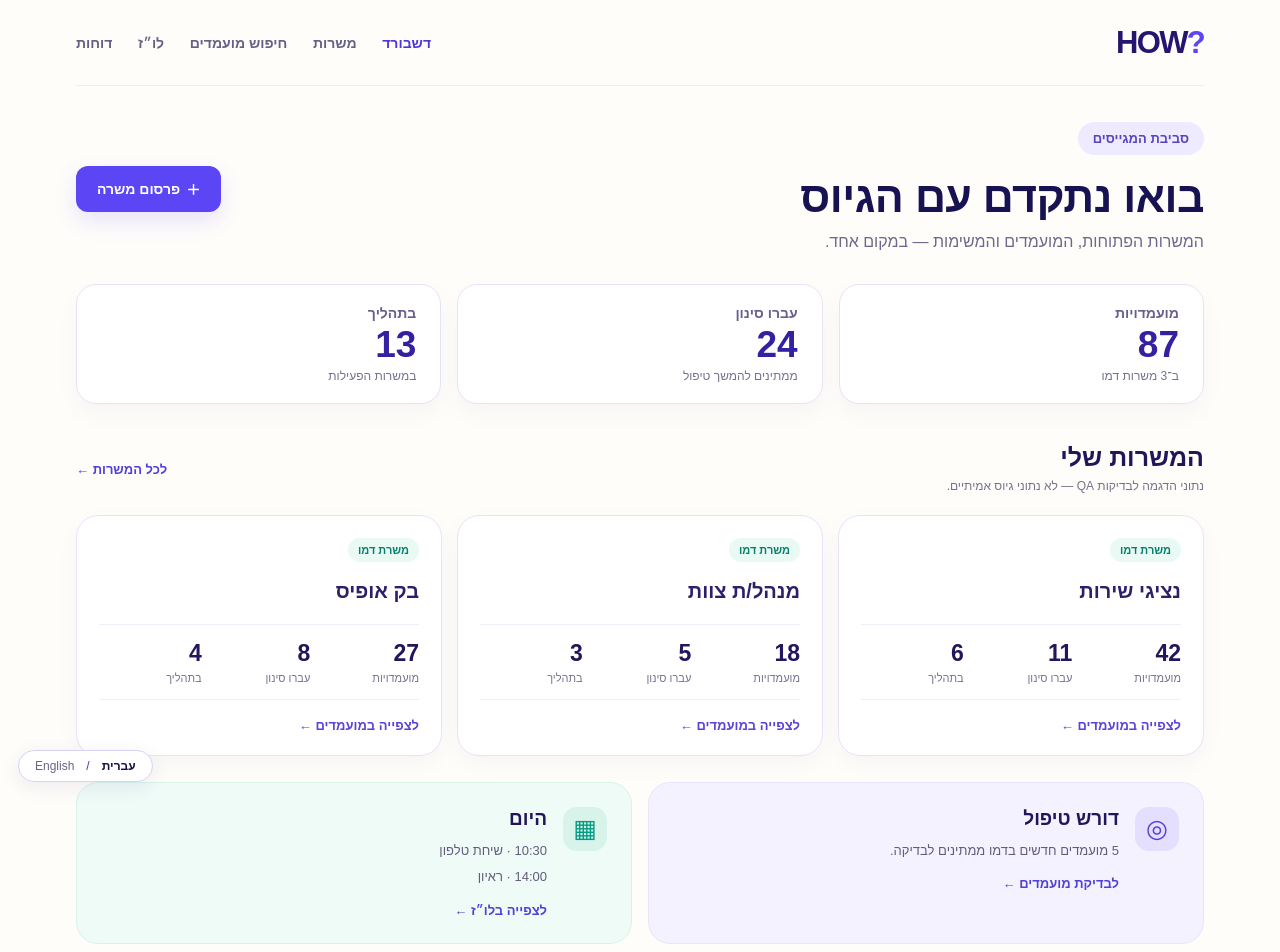
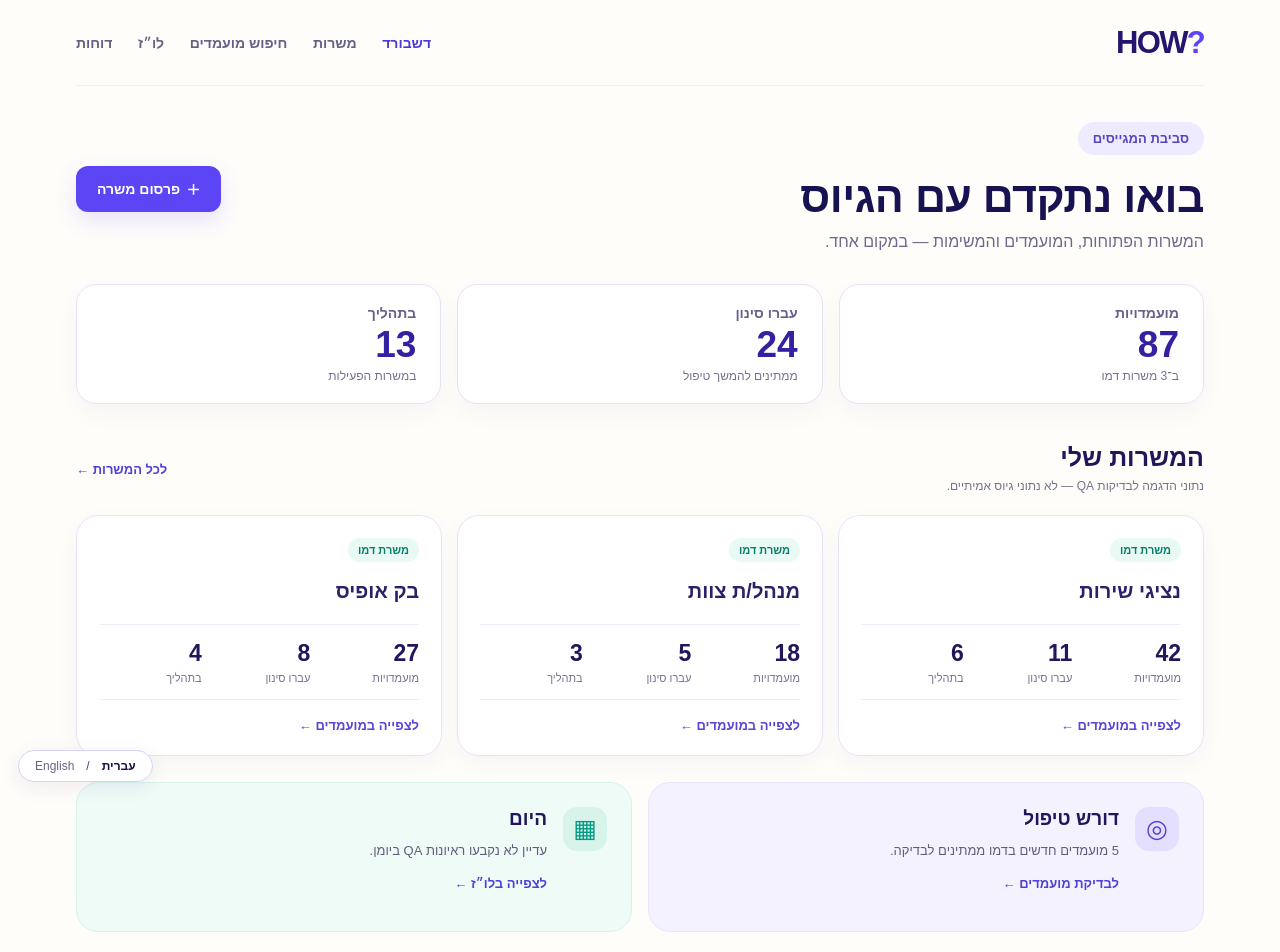
Before and after one commit to IritSel/recruitment-ai, a Next.js app: page /recruiter in a window 1280 px wide. Shown: the top 952 px of the page. Built offline with nearby package versions, Linux system fonts and the light colour scheme.

Commit message:
Show QA interview appointments on recruiter dashboard with deep links

```diff
--- a/app/recruiter/page.tsx
+++ b/app/recruiter/page.tsx
@@ -1,16 +1,19 @@
 "use client";
 import QaDemoBanner from "../components/QaDemoBanner";
 import Link from "next/link";
+import {useEffect,useState} from "react";
 import {useSiteLanguage} from "../components/useSiteLanguage";
 const jobs=[{en:"Customer Service",he:"נציגי שירות",total:42,screened:11,progress:6},{en:"Team Manager",he:"מנהל/ת צוות",total:18,screened:5,progress:3},{en:"Back Office",he:"בק אופיס",total:27,screened:8,progress:4}];
 export default function RecruiterDashboard(){
  const en=useSiteLanguage()==="en";
+ const [appointments,setAppointments]=useState<{id:string;date:string;time:string;name:string;job:string}[]>([]);
+ useEffect(()=>{try{const raw=localStorage.getItem("how-qa-calendar-appointments");if(raw){const a=JSON.parse(raw);if(Array.isArray(a))setAppointments(a)}}catch{}},[]);
  return <main className="shell howRecruiter"><QaDemoBanner/><nav className="nav howRecruiterNav"><Link className="brand" href="/" dir="ltr">HOW<span className="howLogoQuestion">?</span></Link><div className="navlinks"><Link className="howActiveNav" href="/recruiter">{en?"Overview":"דשבורד"}</Link><Link href="/recruiter/jobs">{en?"Jobs":"משרות"}</Link><Link href="/recruiter/candidates">{en?"Candidate search":"חיפוש מועמדים"}</Link><Link href="/recruiter/schedule">{en?"Schedule":"לו״ז"}</Link><Link href="/recruiter/reports">{en?"Reports":"דוחות"}</Link></div></nav>
  <section className="howRecruiterContent">
   <div className="howRecruiterHeading"><div><span className="eyebrow">{en?"Recruiter workspace":"סביבת המגייסים"}</span><h1>{en?"Welcome back":"בואו נתקדם עם הגיוס"}</h1><p>{en?"Your open roles and next steps, in one place.":"המשרות הפתוחות, המועמדים והמשימות — במקום אחד."}</p></div><Link className="button" href="/recruiter/jobs/new"><span aria-hidden="true">＋</span> {en?"Post a job":"פרסום משרה"}</Link></div>
   <div className="howRecruiterStats"><div><span>{en?"Applications":"מועמדויות"}</span><strong>{jobs.reduce((n,j)=>n+j.total,0)}</strong><small>{en?"Across 3 demo roles":"ב־3 משרות דמו"}</small></div><div><span>{en?"Passed screening":"עברו סינון"}</span><strong>{jobs.reduce((n,j)=>n+j.screened,0)}</strong><small>{en?"Ready for review":"ממתינים להמשך טיפול"}</small></div><div><span>{en?"In process":"בתהליך"}</span><strong>{jobs.reduce((n,j)=>n+j.progress,0)}</strong><small>{en?"Across active roles":"במשרות הפעילות"}</small></div></div>
   <div className="howRecruiterSectionTitle"><div><h2>{en?"My jobs":"המשרות שלי"}</h2><p>{en?"Demo data for QA — not live recruitment statistics.":"נתוני הדגמה לבדיקות QA — לא נתוני גיוס אמיתיים."}</p></div><Link href="/recruiter/jobs">{en?"All jobs":"לכל המשרות"} <span aria-hidden="true">←</span></Link></div>
   <div className="howRecruiterJobGrid">{jobs.map(j=><Link key={j.en} href="/recruiter/jobs/1" className="howRecruiterJob"><span className="howJobStatus">{en?"Demo role":"משרת דמו"}</span><h3>{en?j.en:j.he}</h3><div className="howRecruiterJobMetrics"><span><strong>{j.total}</strong>{en?"Applications":"מועמדויות"}</span><span><strong>{j.screened}</strong>{en?"Screened":"עברו סינון"}</span><span><strong>{j.progress}</strong>{en?"In process":"בתהליך"}</span></div><span className="howJobView">{en?"View candidates":"לצפייה במועמדים"} <span aria-hidden="true">←</span></span></Link>)}</div>
-  <div className="howRecruiterBottom"><section className="howActionPanel"><div className="howPanelIcon">◎</div><div><h2>{en?"Needs attention":"דורש טיפול"}</h2><p>{en?"5 new demo candidates are waiting for review.":"5 מועמדים חדשים בדמו ממתינים לבדיקה."}</p><Link href="/recruiter/candidates">{en?"Review candidates":"לבדיקת מועמדים"} ←</Link></div></section><section className="howActionPanel"><div className="howPanelIcon mint">▦</div><div><h2>{en?"Today":"היום"}</h2><p>{en?"10:30 · Phone call":"10:30 · שיחת טלפון"}</p><p>{en?"14:00 · Interview":"14:00 · ראיון"}</p><Link href="/recruiter/schedule">{en?"Open schedule":"לצפייה בלו״ז"} ←</Link></div></section></div>
+  <div className="howRecruiterBottom"><section className="howActionPanel"><div className="howPanelIcon">◎</div><div><h2>{en?"Needs attention":"דורש טיפול"}</h2><p>{en?"5 new demo candidates are waiting for review.":"5 מועמדים חדשים בדמו ממתינים לבדיקה."}</p><Link href="/recruiter/candidates">{en?"Review candidates":"לבדיקת מועמדים"} ←</Link></div></section><section className="howActionPanel"><div className="howPanelIcon mint">▦</div><div><h2>{en?"Today":"היום"}</h2>{appointments.length?appointments.slice().sort((a,b)=>(a.date+a.time).localeCompare(b.date+b.time)).slice(0,3).map(a=><p key={a.id}><Link href={"/recruiter/schedule?date="+encodeURIComponent(a.date)+"&appointment="+encodeURIComponent(a.id)}>{a.date} · {a.time} · {a.name} ←</Link></p>):<p>{en?"No QA interviews scheduled yet.":"עדיין לא נקבעו ראיונות QA ביומן."}</p>}<Link href="/recruiter/schedule">{en?"Open schedule":"לצפייה בלו״ז"} ←</Link></div></section></div>
  </section></main>;
 }
```
